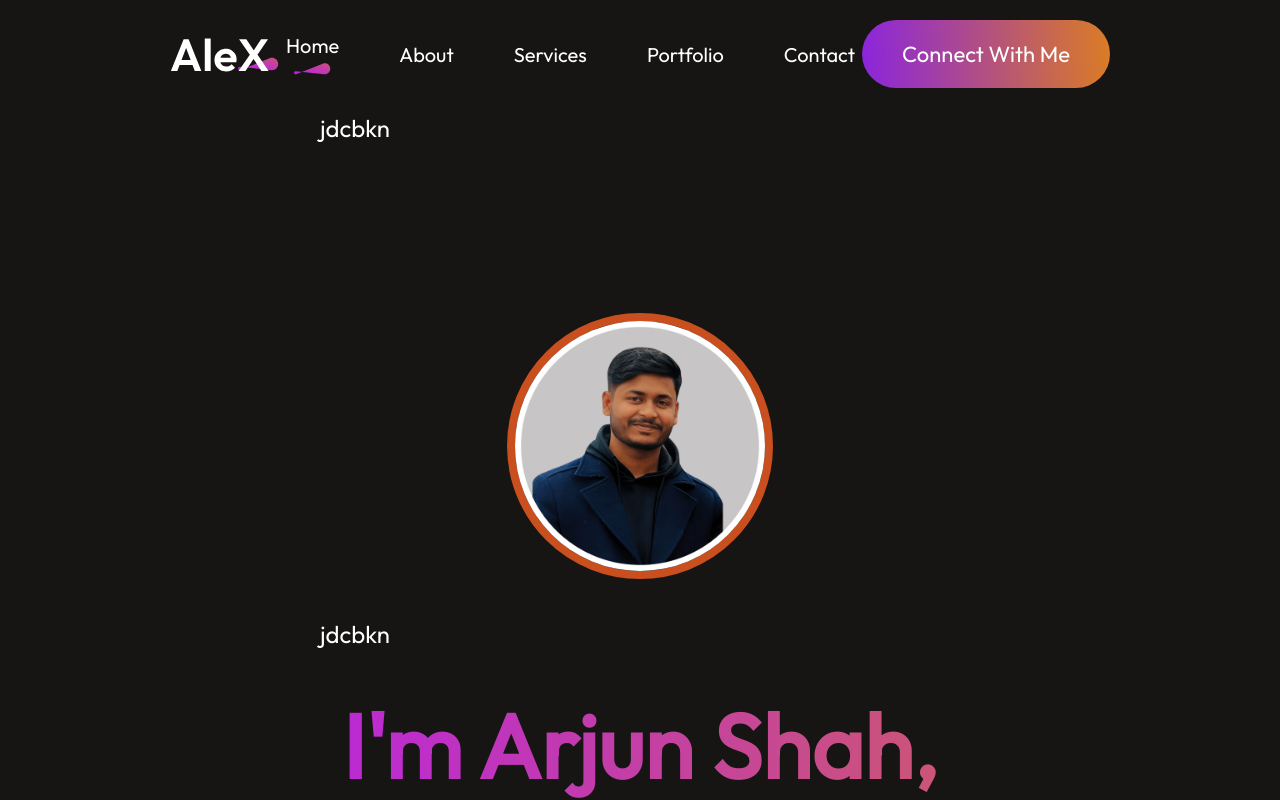
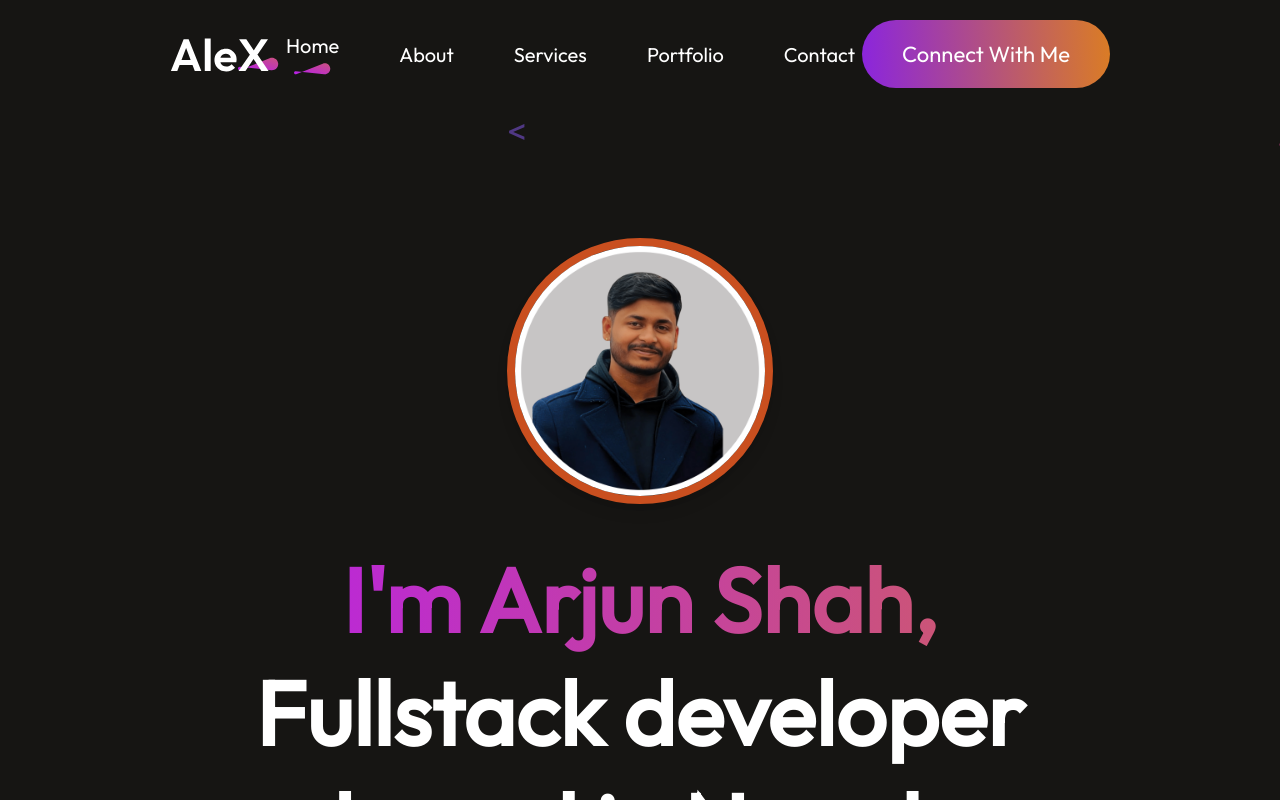
Before and after one commit to Shah-Arjun/Portfolio-Template-ReactJS, a React (Vite) app: page / in a window 1280 px wide. Shown: the top 800 px of the page. Built offline with nearby package versions, Linux system fonts and the light colour scheme.

Commit message:
added </> sumbol in hero section

```diff
--- a/src/Components/Hero/Hero.css
+++ b/src/Components/Hero/Hero.css
@@ -3,6 +3,7 @@
     align-items: center;
     flex-direction: column;
     gap: 35px;
+    position: relative;
 }
 .hero p{
     display: grid;
@@ -15,6 +16,53 @@
     height: 250px;
     border-radius: 50%;
     border: 8px solid rgb(201, 79, 31);
+}
+
+.hero-container {
+  position: relative;
+  display: flex;
+  justify-content: center;
+  align-items: center;
+  margin-top: 2.5rem; /* mt-10 */
+}
+
+#left-symbol{
+    position: absolute;
+    left: -1-5rem;
+    font-size: 2.25rem;
+    color: #8b5cf6;
+    animation: pulse 2s infinite;
+}
+
+#right-symbol {
+  position: absolute;
+  right: -2rem;
+  font-size: 2.25rem;
+  color: #ec4899;
+  animation: pulse 2s infinite;
+}
+
+/* Pulse animation */
+@keyframes pulse {
+  0%, 100% {
+    opacity: 1;
+  }
+  50% {
+    opacity: 0.5;
+  }
+}
+
+/* Hero image styles */
+.hero-image {
+  position: relative;
+  width: 10rem; /* w-40 */
+  height: 10rem; /* h-40 */
+  border-radius: 50%; /* rounded-full */
+  overflow: hidden;
+  border: 4px solid;
+  border-image-slice: 1;
+  border-image-source: linear-gradient(to right, #8b5cf6, #ec4899); /* from-purple-500 to-pink-500 */
+  box-shadow: 0 10px 15px -3px rgba(0, 0, 0, 0.1), 0 4px 6px -2px rgba(0, 0, 0, 0.05); /* shadow-lg */
 }
 
 .hero h1{             /*for h1 of hero*/
--- a/src/Components/Hero/Hero.jsx
+++ b/src/Components/Hero/Hero.jsx
@@ -7,11 +7,16 @@ import AnchorLink from 'react-anchor-link-smooth-scroll'
 const Hero = () => {
   return (
     <div id='home' className="hero">
-        <p>jdcbkn </p>
 
-      <img src={profile_img1} alt="profile img" />
-              <p>jdcbkn </p>
+     <div className="hero-inner">
+       {/* left '<' symbol */}
+      <span id='left-symbol'> &lt; </span>
 
+      <img src={profile_img1} alt="profile img" className='hero-image' />
+
+      {/* left '<' symbol */}
+      <span id='right-symbol'> /&gt; </span>
+     </div>
 
       <h1><span>I'm Arjun Shah,</span> Fullstack developer based in Nepal.</h1>
       <p>Lorem ipsum dolor sit amet, consectetur adipisicing elit. Officia, assumenda! Non consectetur vitae eius a.</p>
```
